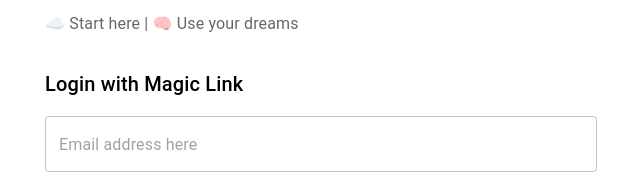
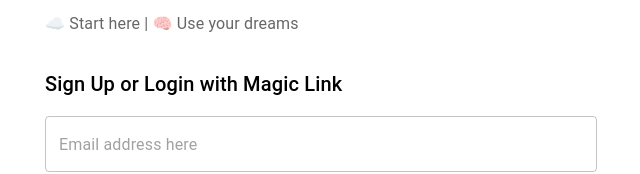
Before and after one commit to essentialsnightlife/uyd, a React (Vite) app in the folder src/fe/: page /login in a window 1280 px wide. Shown: the part 142-316 px from the top of the page, without its empty margins (319-959 px from the left). Built offline with nearby package versions, Linux system fonts and the light colour scheme; no server answers.

Commit message:
Magic link text updated

```diff
--- a/src/fe/src/LoginMagicLink.tsx
+++ b/src/fe/src/LoginMagicLink.tsx
@@ -39,7 +39,7 @@ function LoginMagicLink() {
           component="h2"
           gutterBottom
         >
-          Login with Magic Link
+          Sign Up or Login with Magic Link
         </Typography>
         <form
           noValidate
```
